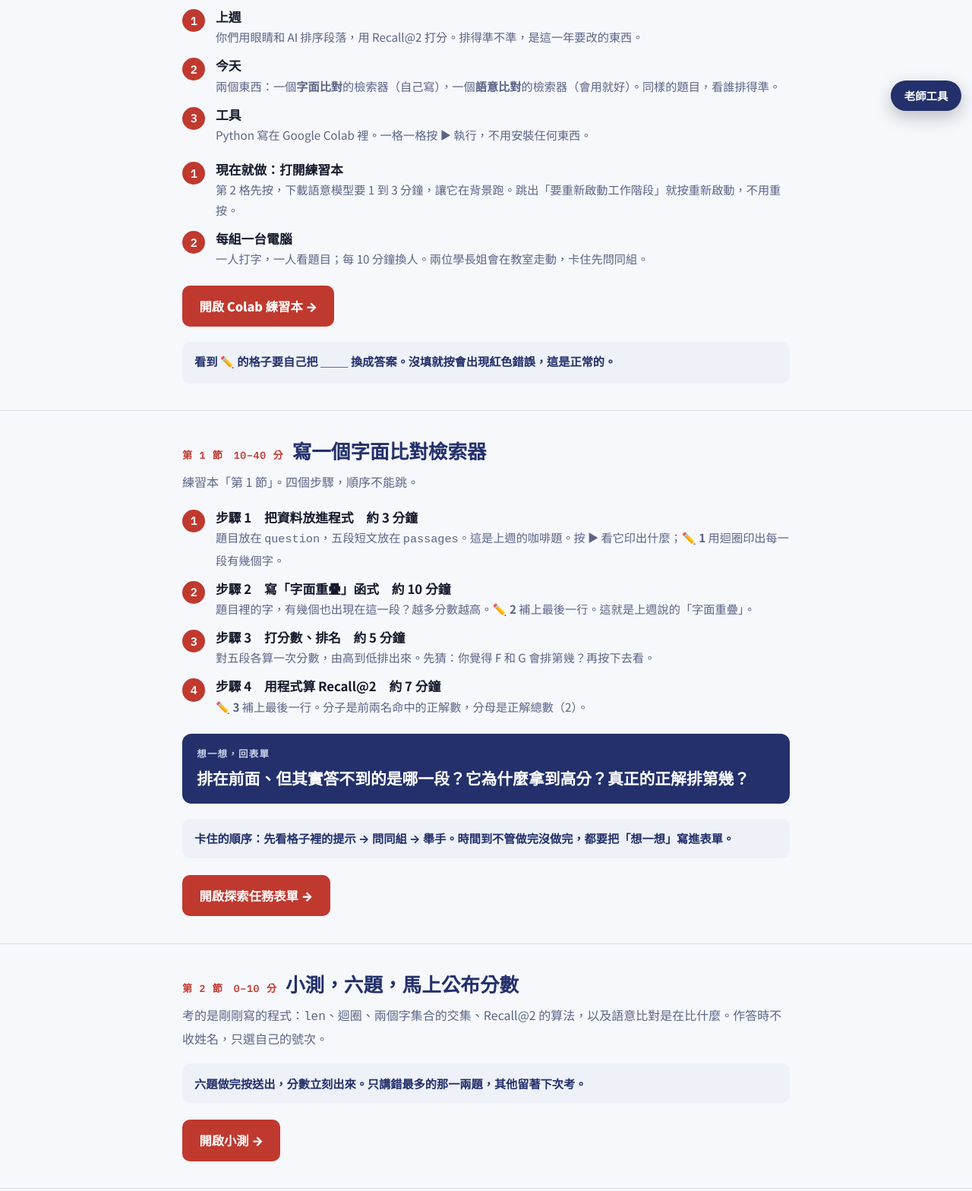
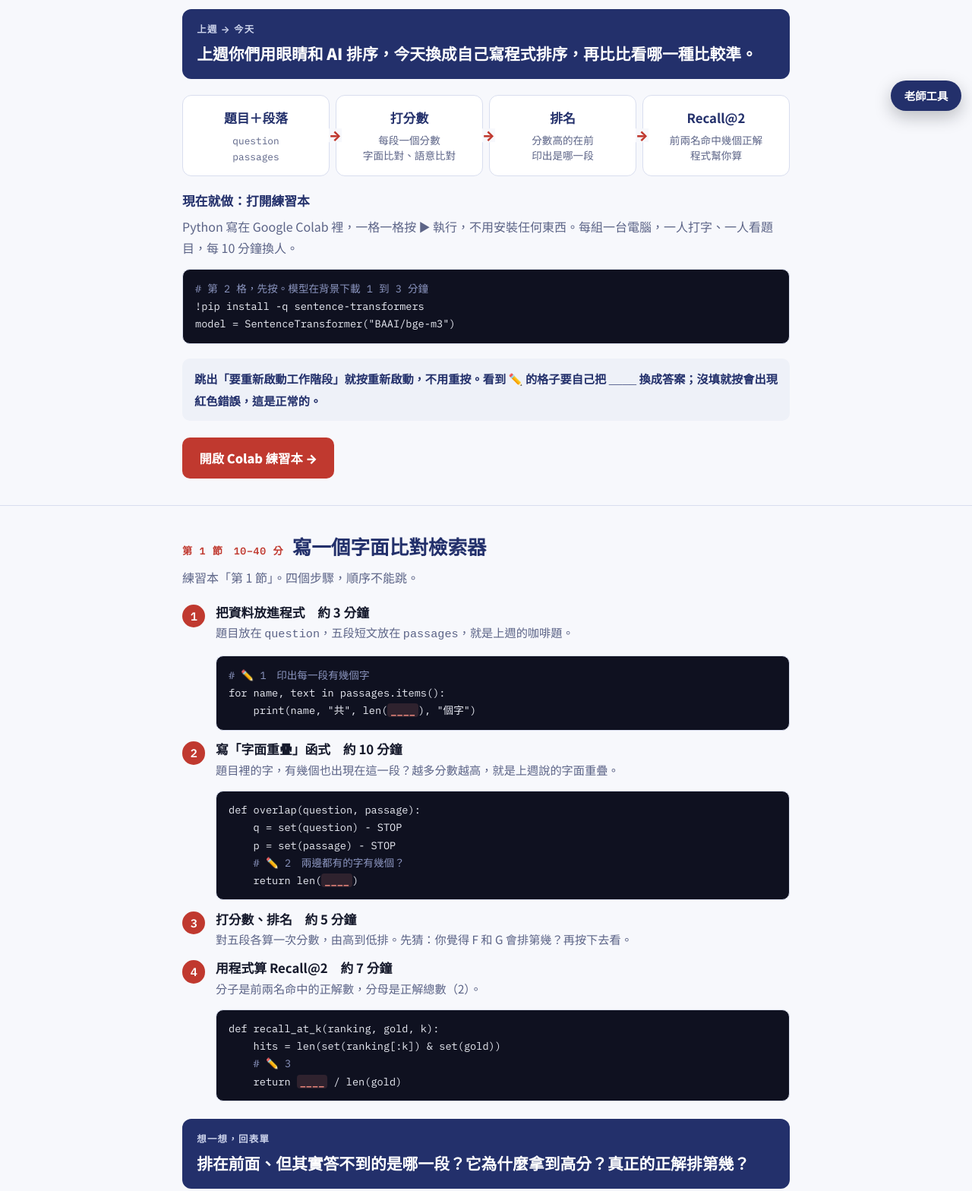
Before and after one commit to rthtsai/junior-lab, a plain HTML site: page w02.html in a window 1280 px wide. Shown: the part 640-2208 px from the top of the page at 76% size. Drawn offline with Linux system fonts and the light colour scheme.

Commit message:
Add files via upload

```diff
--- a/w02.html
+++ b/w02.html
@@ -7,6 +7,24 @@
 <title>第 2 堂 第一支程式 — Junior Lab</title>
 <link rel="stylesheet" href="https://fonts.googleapis.com/css2?family=Noto+Sans+TC:wght@400;500;700;900&family=IBM+Plex+Mono:wght@400;600&display=swap">
 <link rel="stylesheet" href="style.css">
+<style>
+.flow{display:grid;grid-template-columns:repeat(4,1fr);gap:.5rem;margin-top:1.3rem;align-items:stretch}
+.flow div{position:relative;background:var(--surface);border:1px solid var(--line);border-radius:12px;padding:.9rem .8rem;text-align:center;min-width:0}
+.flow div+div::before{content:"→";position:absolute;left:-.62rem;top:50%;transform:translateY(-50%);color:var(--accent);font-weight:900;font-size:1.1rem;background:var(--bg);line-height:1}
+.flow b{display:block;color:var(--head);font-size:1.05rem}
+.flow span{display:block;margin-top:.25rem;color:var(--muted);font-size:.85rem;line-height:1.5}
+.flow code{font-family:var(--mono);font-size:.8rem}
+@media (max-width:560px){.flow{grid-template-columns:1fr 1fr}.flow div+div::before{display:none}}
+ol.steps li>div{min-width:0}
+pre.cell{max-width:100%;margin:.9rem 0 0;padding:.85rem 1rem;background:#0F1120;color:#ECEEF6;border:1px solid var(--line);border-radius:10px;font-family:var(--mono);font-size:.85rem;line-height:1.7;overflow-x:auto}
+pre.cell em{font-style:normal;color:#F08A7F;font-weight:700;background:rgba(240,138,127,.14);border-radius:4px;padding:0 .25rem}
+pre.cell i{font-style:normal;color:#8B95BF}
+.tag{display:inline-block;font-family:var(--mono);font-size:.75rem;font-weight:600;color:var(--accent-fg);background:var(--accent);border-radius:999px;padding:.05rem .55rem;margin-right:.4rem;vertical-align:.1em}
+.fill td:nth-child(n+2){text-align:center;color:var(--muted)}
+body.pres .flow b{font-size:1.4rem}
+body.pres .flow span{font-size:1.05rem}
+body.pres pre.cell{font-size:1.15rem}
+</style>
 </head>
 <body>
 <body>
@@ -48,20 +66,24 @@
   </div>
 
   <div class="brk"></div>
-  <ol class="steps">
-    <li><div><h3>上週</h3><p>你們用眼睛和 AI 排序段落，用 Recall@2 打分。排得準不準，是這一年要改的東西。</p></div></li>
-    <li><div><h3>今天</h3><p>兩個東西：一個<strong>字面比對</strong>的檢索器（自己寫），一個<strong>語意比對</strong>的檢索器（會用就好）。同樣的題目，看誰排得準。</p></div></li>
-    <li><div><h3>工具</h3><p>Python 寫在 Google Colab 裡。一格一格按 ▶ 執行，不用安裝任何東西。</p></div></li>
-  </ol>
+
+  <div class="q"><small>上週 → 今天</small><strong>上週你們用眼睛和 AI 排序，今天換成自己寫程式排序，再比比看哪一種比較準。</strong></div>
+  <div class="flow">
+    <div><b>題目＋段落</b><span><code>question</code><br><code>passages</code></span></div>
+    <div><b>打分數</b><span>每段一個分數<br>字面比對、語意比對</span></div>
+    <div><b>排名</b><span>分數高的在前<br>印出是哪一段</span></div>
+    <div><b>Recall@2</b><span>前兩名命中幾個正解<br>程式幫你算</span></div>
+  </div>
 
   <div class="brk"></div>
 
-  <ol class="steps">
-    <li><div><h3>現在就做：打開練習本</h3><p>第 2 格先按，下載語意模型要 1 到 3 分鐘，讓它在背景跑。跳出「要重新啟動工作階段」就按重新啟動，不用重按。</p></div></li>
-    <li><div><h3>每組一台電腦</h3><p>一人打字，一人看題目；每 10 分鐘換人。兩位學長姐會在教室走動，卡住先問同組。</p></div></li>
-  </ol>
+  <h3 class="rosh">現在就做：打開練習本</h3>
+  <p class="lead">Python 寫在 Google Colab 裡，一格一格按 ▶ 執行，不用安裝任何東西。每組一台電腦，一人打字、一人看題目，每 10 分鐘換人。</p>
+  <pre class="cell"><i># 第 2 格，先按。模型在背景下載 1 到 3 分鐘</i>
+!pip install -q sentence-transformers
+model = SentenceTransformer("BAAI/bge-m3")</pre>
+  <p class="rule">跳出「要重新啟動工作階段」就按重新啟動，不用重按。看到 <strong>✏️</strong> 的格子要自己把 <code>____</code> 換成答案；沒填就按會出現紅色錯誤，這是正常的。</p>
   <a class="cta" href="https://colab.research.google.com/github/rthtsai/junior-lab/blob/main/w02.ipynb" target="_blank" rel="noopener">開啟 Colab 練習本 →</a>
-  <p class="rule">看到 <strong>✏️</strong> 的格子要自己把 <code>____</code> 換成答案。沒填就按會出現紅色錯誤，這是正常的。</p>
 </div></section>
 
 <section id="explore"><div class="wrap">
@@ -69,10 +91,22 @@
   <p class="lead">練習本「第 1 節」。四個步驟，順序不能跳。</p>
 
   <ol class="steps">
-    <li><div><h3>步驟 1　把資料放進程式　約 3 分鐘</h3><p>題目放在 <code>question</code>，五段短文放在 <code>passages</code>。這是上週的咖啡題。按 ▶ 看它印出什麼；<strong>✏️ 1</strong> 用迴圈印出每一段有幾個字。</p></div></li>
-    <li><div><h3>步驟 2　寫「字面重疊」函式　約 10 分鐘</h3><p>題目裡的字，有幾個也出現在這一段？越多分數越高。<strong>✏️ 2</strong> 補上最後一行。這就是上週說的「字面重疊」。</p></div></li>
-    <li><div><h3>步驟 3　打分數、排名　約 5 分鐘</h3><p>對五段各算一次分數，由高到低排出來。先猜：你覺得 F 和 G 會排第幾？再按下去看。</p></div></li>
-    <li><div><h3>步驟 4　用程式算 Recall@2　約 7 分鐘</h3><p><strong>✏️ 3</strong> 補上最後一行。分子是前兩名命中的正解數，分母是正解總數（2）。</p></div></li>
+    <li><div><h3>把資料放進程式　約 3 分鐘</h3><p>題目放在 <code>question</code>，五段短文放在 <code>passages</code>，就是上週的咖啡題。</p>
+      <pre class="cell"><i># ✏️ 1　印出每一段有幾個字</i>
+for name, text in passages.items():
+    print(name, "共", len(<em>____</em>), "個字")</pre></div></li>
+    <li><div><h3>寫「字面重疊」函式　約 10 分鐘</h3><p>題目裡的字，有幾個也出現在這一段？越多分數越高，就是上週說的字面重疊。</p>
+      <pre class="cell">def overlap(question, passage):
+    q = set(question) - STOP
+    p = set(passage) - STOP
+    <i># ✏️ 2　兩邊都有的字有幾個？</i>
+    return len(<em>____</em>)</pre></div></li>
+    <li><div><h3>打分數、排名　約 5 分鐘</h3><p>對五段各算一次分數，由高到低排。先猜：你覺得 F 和 G 會排第幾？再按下去看。</p></div></li>
+    <li><div><h3>用程式算 Recall@2　約 7 分鐘</h3><p>分子是前兩名命中的正解數，分母是正解總數（2）。</p>
+      <pre class="cell">def recall_at_k(ranking, gold, k):
+    hits = len(set(ranking[:k]) &amp; set(gold))
+    <i># ✏️ 3</i>
+    return <em>____</em> / len(gold)</pre></div></li>
   </ol>
 
   <div class="brk"></div>
@@ -103,11 +137,22 @@
   <p class="lead">倒數 20 分鐘，時間到不管做完沒做完都要送出。回到練習本，從「第 2 節　語意比對檢索器」開始。</p>
 
   <ol class="steps">
-    <li><div><h3>認識語意比對　約 4 分鐘</h3><p>模型把一句話變成一串數字（向量），意思越近的兩句話，數字越像。<strong>✏️ 4</strong> 用它排咖啡題，看 Recall@2 有沒有變好。</p></div></li>
-    <li><div><h3>跑三個題組　約 3 分鐘</h3><p>往下一格，一次跑完咖啡、雷雨、紙箱三個題組，兩種方法各排一次。不用改任何東西，按 ▶ 就好。</p></div></li>
-    <li><div><h3>記下分數　約 3 分鐘</h3><p>把六個 Recall@2（三個題組 × 兩種方法）抄進表單。</p></div></li>
+    <li><div><h3>認識語意比對　約 4 分鐘</h3><p>模型把一句話變成一串數字（向量），意思越近的兩句話，數字越像。</p>
+      <pre class="cell"><i># ✏️ 4　用語意比對排咖啡題</i>
+sem_scores = semantic_scores(<em>____</em>, passages)</pre></div></li>
+    <li><div><h3>跑三個題組　約 3 分鐘</h3><p>往下一格，一次跑完咖啡、雷雨、紙箱，兩種方法各排一次。不用改任何東西，按 ▶ 就好。</p></div></li>
+    <li><div><h3>記下分數　約 3 分鐘</h3><p>把六個 Recall@2 抄進表單，就是下面這張表。</p></div></li>
     <li><div><h3>找出騙人的那一段　約 10 分鐘</h3><p>挑一個題組：哪一段排在前面，卻答不到題目？它騙到字面比對、語意比對，還是兩個都騙到？用<strong>一句話</strong>說為什麼。</p></div></li>
   </ol>
+
+  <div class="tw fill"><table>
+    <thead><tr><th>題組</th><th>字面比對 Recall@2</th><th>語意比對 Recall@2</th><th>騙人的段落</th></tr></thead>
+    <tbody>
+      <tr><td>咖啡</td><td>?</td><td>?</td><td>?</td></tr>
+      <tr><td>雷雨</td><td>?</td><td>?</td><td>?</td></tr>
+      <tr><td>紙箱</td><td>?</td><td>?</td><td>?</td></tr>
+    </tbody>
+  </table></div>
 
   <p class="rule">分數是程式算的，結論是自己寫的。寫「它們都不準」零分，要指出是哪一段、為什麼。</p>
   <a class="cta" href="https://docs.google.com/forms/d/e/1FAIpQLSfZzvpxPlNZJ0sV4v3SJEkcrsD0yJ3n2tLiht-PvqlognVJhg/viewform" target="_blank" rel="noopener">開啟應用任務表單 →</a>
```
